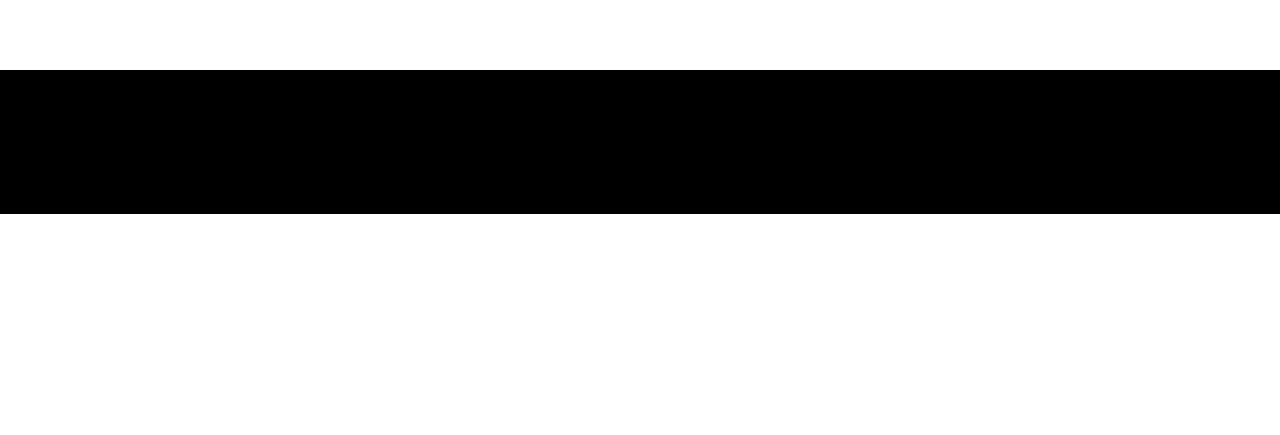
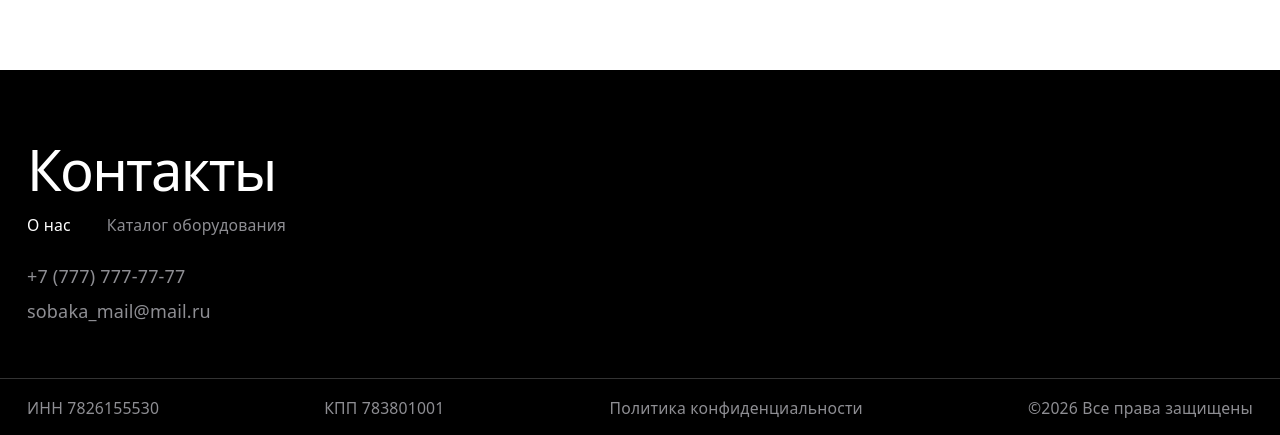
Before and after one commit to Leks51Ex/Used_goods_store, a React (Vite) app: page / in a window 1280 px wide. Shown: the part 2163-2598 px from the top of the page. Before the commit the page ends 2377 px from the top, so only its background shows below. Built offline with nearby package versions, Linux system fonts and the light colour scheme.

Commit message:
add footer

```diff
--- a/src/App.tsx
+++ b/src/App.tsx
@@ -48,7 +48,10 @@ function AppContent() {
         onNavigate={handleNavigate}
       />
       {renderPage()}
-      <Footer />
+      <Footer
+      currentPage={currentPage}
+      onNavigate={handleNavigate}
+      />
       <ProductModal
         product={selectedProduct}
         open={modalOpen}
--- a/src/components/Footer.tsx
+++ b/src/components/Footer.tsx
@@ -1,15 +1,68 @@
-export function Footer() {
+import { Menu, X } from "lucide-react";
+import { useState } from "react";
+
+type Page = 'home' | 'catalog';
+
+interface FooterProps {
+  currentPage: Page;
+  onNavigate: (page: Page) => void;
+}
+
+export function Footer({ currentPage, onNavigate }: FooterProps) {
+  const [mobileMenuOpen, setMobileMenuOpen] = useState(false);
+
+  const navItems = [
+    { id: 'home' as Page, label: 'О нас' },
+    { id: 'catalog' as Page, label: 'Каталог оборудования' },
+  ];
+
   return (
     <footer className="bg-bg-secondary text-white mt-auto">
-      <div className="max-w-[1440px] mx-auto px-6 py-12">
-        <div className="text-center mb-8">
+      <div className="max-w-[1740px] mx-auto px-6 py-12">
+        <h1 className="text-left text-white!">Контакты</h1>
+        <div className="flex flex-col gap-6 text-left">
+          <nav className="hidden md:flex items-center gap-8">
+            {navItems.map(item => (
+              <button
+                key={item.id}
+                onClick={() => onNavigate(item.id)}
+                className={`text-sm font-medium transition-colors ${
+                  currentPage === item.id
+                    ? 'text-white'
+                    : 'text-text-secondary hover:text-white'
+                }`}
+              >
+                {item.label}
+              </button>
+            ))}
+          </nav>
 
+          <button
+            className="md:hidden p-2 self-start"
+            onClick={() => setMobileMenuOpen(!mobileMenuOpen)}
+          >
+            {mobileMenuOpen ? <X className="w-6 h-6" /> : <Menu className="w-6 h-6" />}
+          </button>
+
+          <div className="flex flex-col gap-2">
+            <a href="tel:+77777777777" className="text-text-secondary hover:text-white transition-colors">
+              +7 (777) 777-77-77
+            </a>
+            <a href="mailto:sobaka_mail@mail.ru" className="text-text-secondary hover:text-white transition-colors">
+              sobaka_mail@mail.ru
+            </a>
+          </div>
         </div>
+      </div>
+      <div className="border-t border-white/20">
+    <div className="max-w-[1740px] mx-auto px-6 py-4 text-sm text-text-secondary flex flex-col md:flex-row justify-between gap-2">
+      <span>ИНН 7826155530</span>
+      <span>КПП 783801001</span>
+      <span>Политика конфиденциальности</span>
+      <span>©2026 Все права защищены</span>
 
-
-
-
-      </div>
+    </div>
+  </div>
     </footer>
   );
 }
--- a/src/components/Header.tsx
+++ b/src/components/Header.tsx
@@ -35,7 +35,7 @@ export function Header({ currentPage, onNavigate }: HeaderProps) {
                 className={`text-sm font-medium transition-colors ${
                   currentPage === item.id
                     ? 'text-accent'
-                    : 'text-text-secondary hover:text-white'
+                    : 'text-text-secondary hover:text-black'
                 }`}
               >
                 {item.label}
--- a/src/components/HomePage.tsx
+++ b/src/components/HomePage.tsx
@@ -140,12 +140,12 @@ className="mt-4 px-6 py-3 bg-accent text-white rounded-4xl font-semibold hover:b
   </div>
 </section>
 
-      <section className="py-16 border-t border-bg-card">
-        <div className="max-w-container mx-auto px-6">
+      <section className=" py-16 border-t border-bg-card">
+        <div className="max-w-[1740px] mx-auto px-6">
           <div className="flex flex-col sm:flex-row justify-between items-start sm:items-center gap-4 mb-8">
             <div>
 <h1 className="text-4xl lg:text-5xl font-bold text-white mb-6 text-left">
-  Каталог поддержанного <br /> оборудования
+  Каталог подержанного <br /> оборудования
 </h1>
             </div >
           </div>
@@ -166,6 +166,8 @@ className="mt-4 px-6 py-3 bg-accent text-white rounded-4xl font-semibold hover:b
 </button>
         </div>
       </section>
+
+
     </main>
   );
 }
```
